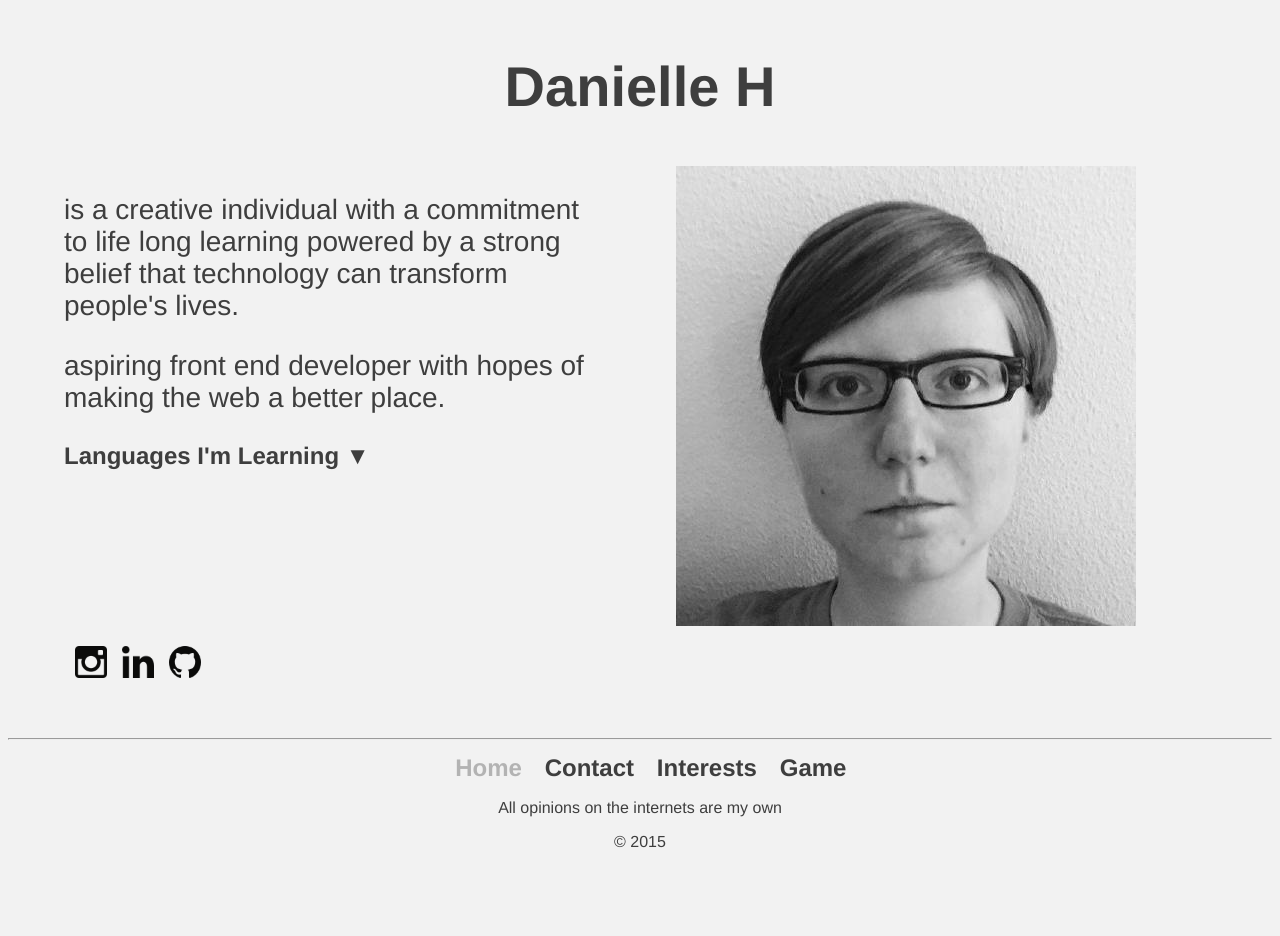
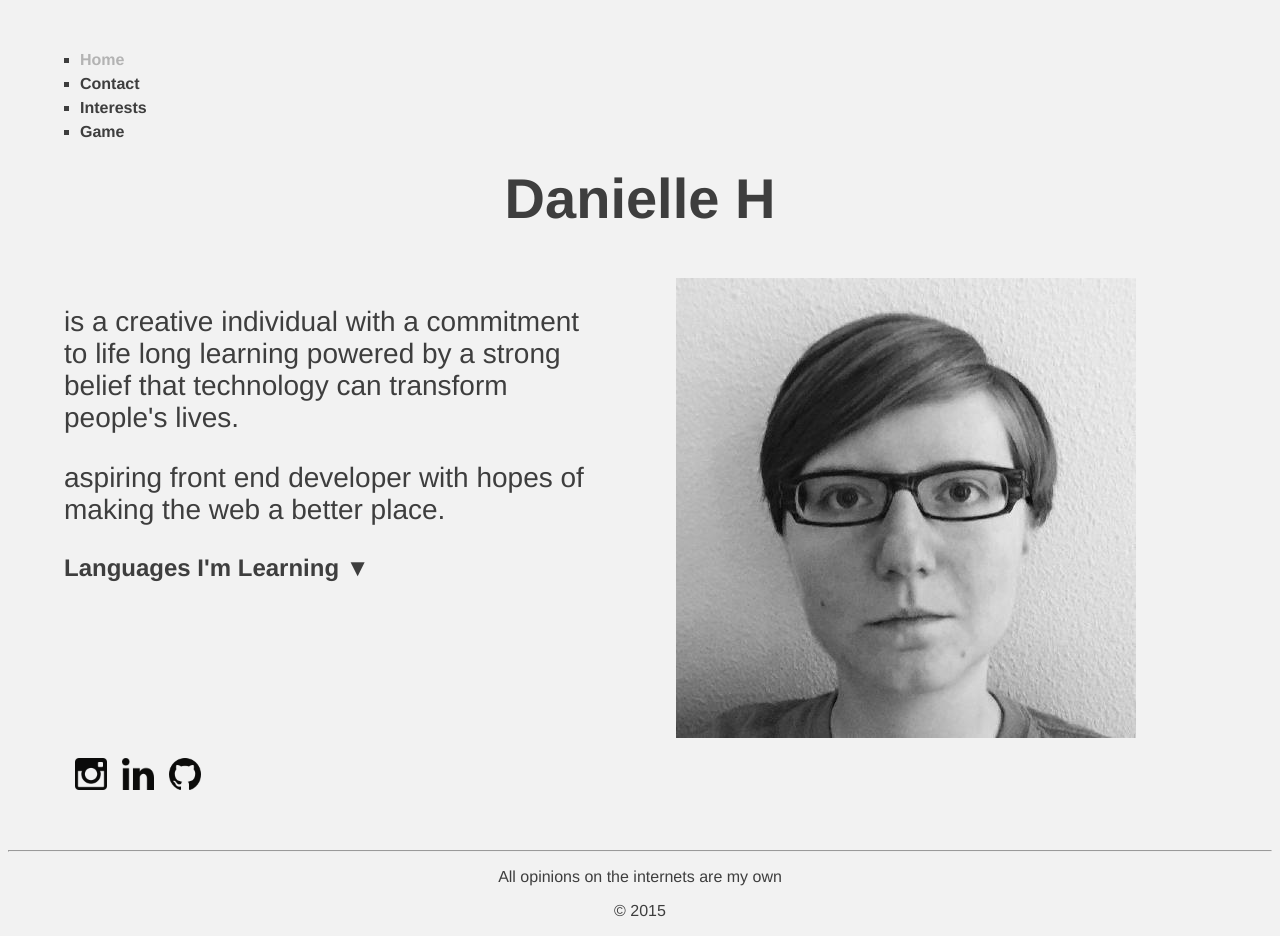
Before and after one commit to deeheber/About-Me, a plain HTML site: page index.html in a window 1280 px wide. Before the commit the page ends 867 px from the top, so only its background shows below. Drawn offline with Linux system fonts and the light colour scheme.

Commit message:
moved navigation to top of page and removed styles

```diff
--- a/index.html
+++ b/index.html
@@ -7,6 +7,14 @@
   </head>
   <body>
     <div class="main-content">
+      <nav>
+        <ul class="menu">
+          <li><a href="index.html">Home</a></li>
+          <li><a href="contact.html">Contact</a></li>
+          <li><a href="interests.html">Interests</a></li>
+          <li><a href="game.html">Game</a></li>
+        </ul>
+      </nav>
       <h1 class="pageTitle">Danielle H</h1>
         <div class="right">
           <img src="images/danielle.jpeg">
@@ -37,14 +45,7 @@
     <footer>
       <hr>
 
-      <nav>
-        <ul class="footerNav">
-          <li><a href="index.html">Home</a></li>
-          <li><a href="contact.html">Contact</a></li>
-          <li><a href="interests.html">Interests</a></li>
-          <li><a href="game.html">Game</a></li>
-        </ul>
-      </nav>
+
 
       <p>All opinions on the internets are my own</p>
       <p>&copy; 2015</p>
--- a/navigation.js
+++ b/navigation.js
@@ -6,7 +6,7 @@ if(pageURL === "index"){
   pageURL = "home";
 }
 
-var navLinks = document.querySelectorAll(".footerNav li a");
+var navLinks = document.querySelectorAll(".menu li a");
 for(var i=0; i<navLinks.length; i++){
   var currentNavLink = navLinks[i].textContent.toLowerCase();
   if(pageURL === currentNavLink){
--- a/styles.css
+++ b/styles.css
@@ -152,16 +152,16 @@
   }
 
 
-/****Footer Navigation ****/
+/**** Navigation  Menu ****/
   li a:hover {
     color: rgb(179, 179, 179);
   }
 
-  .footerNav li {
+  /*.menu li {
     display: inline-block;
     font-size: 1.5em;
     margin-right: 1.5%;
-  }
+  }*/
 
   .active {
     color: rgb(179, 179, 179);
@@ -189,10 +189,10 @@
     .main-content {
       overflow: visible;;
     }
-    .footerNav li {
+    /*.menu li {
       display: block;
       font-size: 1em;
-    }
+    }*/
     footer {
       margin: 0 auto;
       width: 60%;
```
Also changed, not shown: contact.html (+1 -1 lines), game.html (+1 -1 lines), interests.html (+1 -1 lines).
